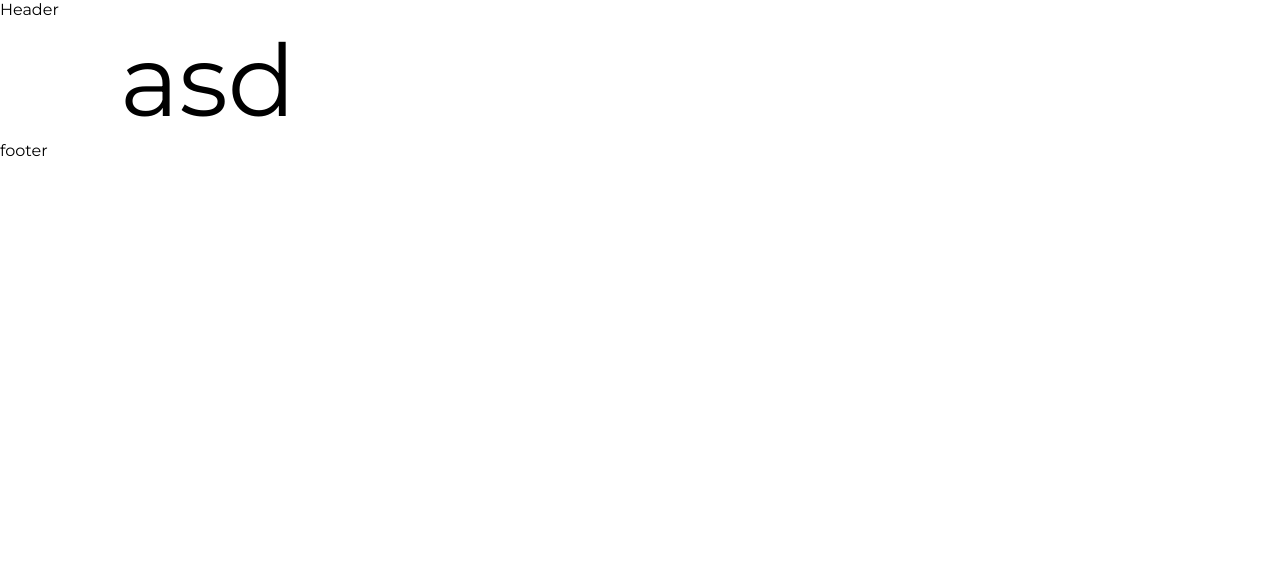
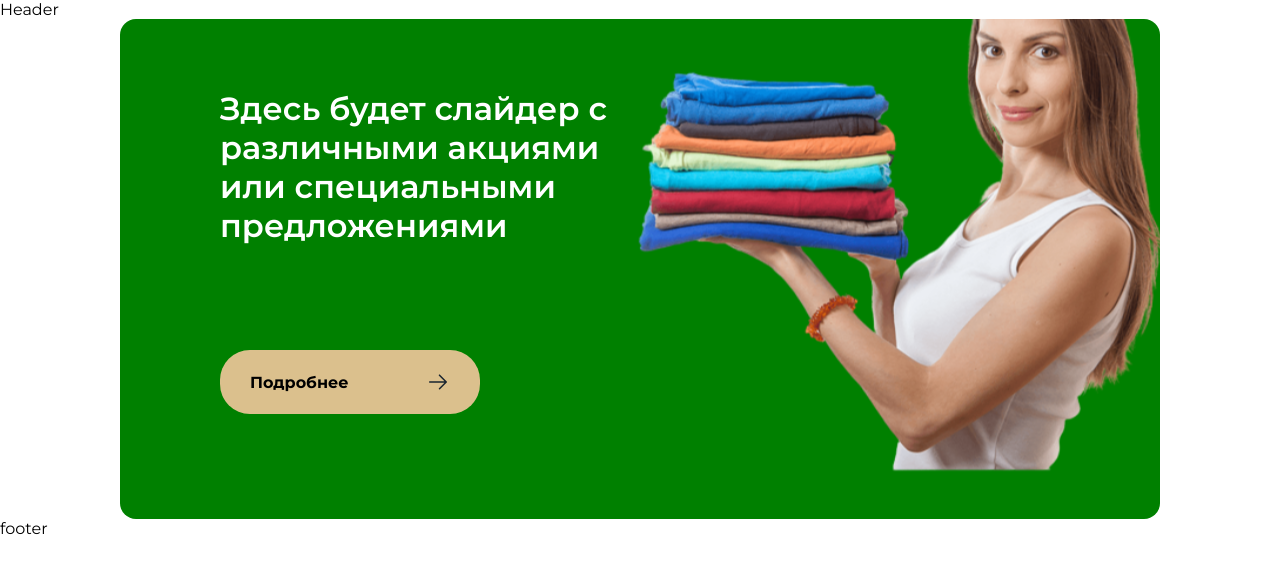
Before and after one commit to to7allysucks/react-saka-holding, a React (Vite) app: page / in a window 1280 px wide. Shown: the top 572 px of the page. Built offline with nearby package versions, Linux system fonts and the light colour scheme.

Commit message:
feat: add layout hero-slider

```diff
--- a/package.json
+++ b/package.json
@@ -12,7 +12,8 @@
   "dependencies": {
     "react": "^19.2.6",
     "react-dom": "^19.2.6",
-    "react-router-dom": "^7.16.0"
+    "react-router-dom": "^7.16.0",
+    "swiper": "^12.2.0"
   },
   "devDependencies": {
     "@eslint/js": "^10.0.1",
--- a/src/App/styles/style.scss
+++ b/src/App/styles/style.scss
@@ -1,16 +1,17 @@
-@use 'reset';
-@use 'fonts';
-@use 'vars';
-@use 'mixins';
+@import 'reset';
+@import 'fonts';
+@import 'vars';
+@import 'mixins';
 
 body {
   font-size: 16px;
 }
 
-main {
-  padding-inline: 120px;
+h2 {
+  font-size: 32px;
+  font-weight: 600;
+  color: $color-white;
 }
-
 
 header,main,footer {
   opacity: 1;
@@ -19,3 +20,13 @@ header,main,footer {
 a {
 //   color: vars.$color-black; --color links
 }
+
+button {
+  background-color: $color-green;
+  border-radius: 50%;
+  border: 0;
+  font-size: 16px;
+  border-radius: 16px;
+  padding: 20px 30px;
+  color: $color-black;
+}
--- a/src/App/styles/vars.scss
+++ b/src/App/styles/vars.scss
@@ -0,0 +1,4 @@
+$color-accent: #19242F;
+$color-green: #DBC08D;
+$color-white: #ffffff;
+$color-black: #000000;
--- a/src/Pages/HomePage/ui/HomePage.jsx
+++ b/src/Pages/HomePage/ui/HomePage.jsx
@@ -1,9 +1,10 @@
+import HeroSection from '../../../widgets/heroSection/ui/HeroSection'
 import styles from './HomePage.module.scss'
 
 const HomePage = () => {
     return (
         <div className={styles.home}>
-            asd
+            <HeroSection />
         </div>
     )
 }
--- /dev/null
+++ b/src/widgets/heroSection/index.js
@@ -0,0 +1 @@
+export { default } from './ui/HeroSection'
--- /dev/null
+++ b/src/widgets/heroSection/ui/HeroSection.jsx
@@ -0,0 +1,76 @@
+import { Pagination } from 'swiper/modules'
+import { Swiper, SwiperSlide } from 'swiper/react'
+import { useRef } from 'react'
+import styles from './HeroSection.module.scss'
+import 'swiper/css'
+import 'swiper/css/navigation'
+import 'swiper/css/pagination'
+import heroImg from '../../../shared/assets/images/hero-Slider/girl_with_cloth.svg'
+import arrowImg from '../../../shared/assets/icons/strelka_hero-slider.svg'
+
+const HeroSection = () => {
+
+    const MOCK_SLIDERS =[
+        {
+            title: 'Здесь будет слайдер с различными акциями или специальными предложениями',
+            img: heroImg,
+            bg: "green"
+        },
+        {
+            title: 'Здесь будет слайдер с различными акциями или специальными предложениями',
+            img: heroImg,
+            bg: "purple"
+
+        },
+        {
+            title: 'Здесь будет слайдер с различными акциями или специальными предложениями',
+            img: heroImg,
+            bg: "yellow"
+
+        },
+        {
+            title: 'Здесь будет слайдер с различными акциями или специальными предложениями',
+            img: heroImg,
+            bg: "red"
+
+        },
+        {
+            title: 'Здесь будет слайдер с различными акциями или специальными предложениями',
+            img: heroImg,
+            bg: "gray"
+
+        },
+    ]
+
+    const swiperRef = useRef(null)
+
+    return (
+        <div className={styles.heroWrapper}>
+            <Swiper
+                modules={[Pagination]}
+                className={styles.slider}
+                onSwiper={ (swiper) => (swiperRef.current = swiper) }
+                slidesPerView={1}
+                Pagination= {{
+                        clickable: true,
+                        el: '.sliderPagination'
+                        // renderBullet: (index, className) => {return '<span class="' + className + '">' + (index + 1) + "</span>";}
+                    }}
+                    >
+
+                {MOCK_SLIDERS.map( slide  => (
+                    <SwiperSlide className={styles.slide} style={{backgroundColor: slide.bg}}>
+                        <div className={styles.content}>
+                            <h2>{slide.title}</h2>
+                            <button className={styles.btnHero}>Подробнее <img src={arrowImg} alt="btn" /></button>
+                            <div className={styles.sliderPagination}></div>
+                        </div>
+                        <img src={slide.img} alt="heroimg" />
+                    </SwiperSlide>
+                ))}
+            </Swiper>
+        </div>
+    )
+}
+
+export default HeroSection
--- /dev/null
+++ b/src/widgets/heroSection/ui/HeroSection.module.scss
@@ -0,0 +1,49 @@
+@import '../../../App/styles/vars.scss';
+
+.heroWrapper {
+    padding-inline: 120px;
+}
+
+.slider {
+        border-radius: 16px;
+        height: 500px;
+    }
+
+.slide {
+    display: flex !important;
+    justify-content: space-between;
+    padding: 70px 100px 0 100px;
+    position: relative;
+        > img {
+        position: absolute;
+        overflow: visible;
+        right: 0px;
+        top: -100px;
+        scale: 1.1;
+        }
+}
+
+.btnHero {
+    display: flex;
+    justify-content: space-between;
+    align-items: center;
+    font-weight: 700;
+    border-radius: 30px;
+    max-width: 260px;
+    > img {
+        margin-left: 70px;
+    }
+}
+
+.content {
+    width: 50%;
+    display: flex;
+    justify-content: space-between;
+    flex-direction: column;
+}
+
+.sliderPagination {
+    display: block;
+    width: 100%;
+    color: black;
+}
```
Also changed, not shown: src/shared/assets/icons/strelka_hero-slider.svg (renamed from src/shared/assets/icons/strelka (hero-slider).svg), 1 other file (tests, documents, lock files or other folders).
